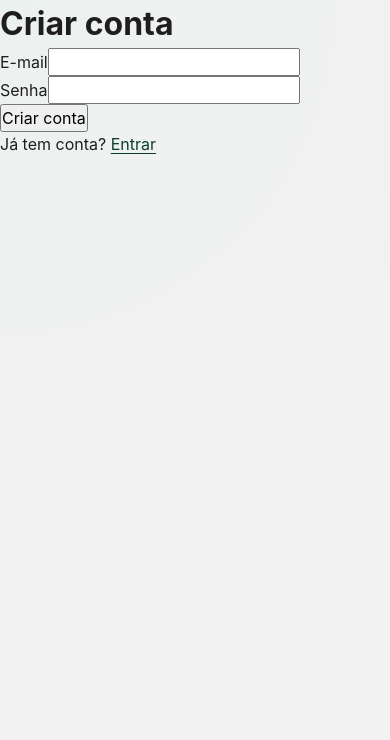
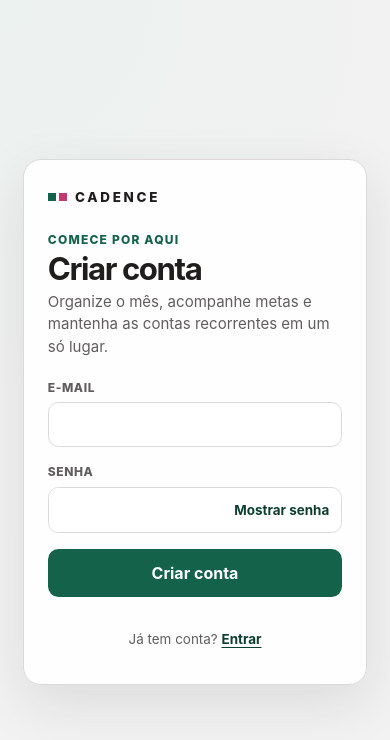
Before and after one commit to Brunotlps/cadence, a Next.js app: page /signup in a window 390 px wide. Shown: the top 740 px of the page. Built offline with nearby package versions, Linux system fonts and the light colour scheme.

Commit message:
feat(auth): unify mobile account flow

```diff
--- a/app/signup/page.tsx
+++ b/app/signup/page.tsx
@@ -2,7 +2,10 @@
 
 import { useActionState } from "react";
 import Link from "next/link";
+import { AuthShell } from "@/components/auth/auth-shell";
+import { PasswordField } from "@/components/auth/password-field";
 import { signUpAction, type SignUpState } from "@/lib/actions/auth";
+import styles from "@/components/auth/auth-shell.module.css";
 
 const initialState: SignUpState = { error: null };
 
@@ -10,31 +13,35 @@ export default function SignUpPage() {
   const [state, formAction, pending] = useActionState(signUpAction, initialState);
 
   return (
-    <main>
-      <h1>Criar conta</h1>
-      <form action={formAction}>
-        <div>
+    <AuthShell
+      eyebrow="Comece por aqui"
+      title="Criar conta"
+      description="Organize o mês, acompanhe metas e mantenha as contas recorrentes em um só lugar."
+      footer={
+        <p>
+          Já tem conta? <Link href="/login">Entrar</Link>
+        </p>
+      }
+    >
+      <form className={styles.form} action={formAction} aria-busy={pending}>
+        <div className={styles.field}>
           <label htmlFor="email">E-mail</label>
           <input id="email" name="email" type="email" required autoComplete="email" />
         </div>
-        <div>
-          <label htmlFor="password">Senha</label>
-          <input
-            id="password"
-            name="password"
-            type="password"
-            required
-            autoComplete="new-password"
-          />
-        </div>
-        {state.error && <p role="alert">{state.error}</p>}
-        <button type="submit" disabled={pending}>
-          Criar conta
+        <PasswordField
+          id="password"
+          label="Senha"
+          autoComplete="new-password"
+        />
+        {state.error && (
+          <p className={styles.error} role="alert">
+            {state.error}
+          </p>
+        )}
+        <button className={styles.submit} type="submit" disabled={pending}>
+          {pending ? "Criando conta…" : "Criar conta"}
         </button>
       </form>
-      <p>
-        Já tem conta? <Link href="/login">Entrar</Link>
-      </p>
-    </main>
+    </AuthShell>
   );
 }
--- /dev/null
+++ b/components/auth/auth-shell.module.css
@@ -0,0 +1,230 @@
+.page {
+  min-height: 100svh;
+  display: grid;
+  place-items: center;
+  padding: clamp(var(--space-4), 6vw, var(--space-10));
+}
+
+.card {
+  width: min(100%, 30rem);
+  border: 1px solid var(--border);
+  border-radius: calc(var(--radius-lg) + 0.25rem);
+  background: rgb(255 255 255 / 94%);
+  box-shadow: 0 18px 55px rgb(32 30 29 / 10%);
+  padding: clamp(var(--space-5), 6vw, var(--space-8));
+}
+
+.brand {
+  display: inline-flex;
+  align-items: center;
+  gap: var(--space-2);
+  font-size: var(--font-size-sm);
+  font-weight: var(--font-weight-bold);
+  letter-spacing: 0.2em;
+  text-transform: uppercase;
+}
+
+.brandMark {
+  display: inline-flex;
+  gap: 0.2rem;
+}
+
+.brandMark::before,
+.brandMark::after {
+  width: 0.5rem;
+  height: 0.5rem;
+  background: var(--brand);
+  content: "";
+}
+
+.brandMark::after {
+  background: #c2386f;
+}
+
+.header {
+  display: grid;
+  gap: var(--space-1);
+  margin-block: var(--space-6) var(--space-5);
+}
+
+.eyebrow {
+  color: var(--brand);
+  font-size: var(--font-size-xs);
+  font-weight: var(--font-weight-bold);
+  letter-spacing: 0.1em;
+  text-transform: uppercase;
+}
+
+.header h1 {
+  overflow-wrap: anywhere;
+  font-size: clamp(1.75rem, 8vw, 2.25rem);
+  letter-spacing: -0.045em;
+  line-height: 1.08;
+}
+
+.description {
+  color: var(--text-muted);
+  font-size: 0.94rem;
+}
+
+.form {
+  display: grid;
+  gap: var(--space-4);
+}
+
+.field {
+  min-width: 0;
+  display: grid;
+  gap: 0.35rem;
+}
+
+.field label {
+  color: var(--text-muted);
+  font-size: var(--font-size-xs);
+  font-weight: var(--font-weight-bold);
+  letter-spacing: 0.05em;
+  text-transform: uppercase;
+}
+
+.field input,
+.passwordControl {
+  width: 100%;
+  min-width: 0;
+  min-height: var(--control-min-height);
+  border: 1px solid var(--border);
+  border-radius: var(--radius-md);
+  background: var(--surface);
+}
+
+.field input {
+  color: var(--text);
+  font-size: 1rem;
+  padding: 0.6rem var(--space-3);
+}
+
+.field > input:focus-visible {
+  border-color: var(--brand);
+  box-shadow: 0 0 0 3px var(--focus-ring);
+  outline: none;
+}
+
+.passwordControl {
+  display: grid;
+  grid-template-columns: minmax(0, 1fr) auto;
+  overflow: hidden;
+}
+
+.passwordControl:focus-within {
+  border-color: var(--brand);
+  box-shadow: 0 0 0 3px var(--focus-ring);
+}
+
+.passwordControl input {
+  border: 0;
+  border-radius: 0;
+  box-shadow: none;
+  outline: none;
+}
+
+.passwordControl button {
+  min-width: var(--control-min-height);
+  min-height: var(--control-min-height);
+  border: 0;
+  background: transparent;
+  color: var(--brand-strong);
+  cursor: pointer;
+  font-size: var(--font-size-sm);
+  font-weight: var(--font-weight-semibold);
+  padding-inline: var(--space-3);
+}
+
+.submit {
+  width: 100%;
+  min-height: var(--control-min-height);
+  border: 0;
+  border-radius: var(--radius-md);
+  background: var(--brand);
+  color: var(--on-accent);
+  cursor: pointer;
+  font-weight: var(--font-weight-semibold);
+  padding: var(--space-3) var(--space-4);
+  transition:
+    background 150ms ease,
+    transform 150ms ease;
+}
+
+.submit:hover:not(:disabled) {
+  background: var(--brand-strong);
+  transform: translateY(-1px);
+}
+
+.submit:disabled {
+  cursor: wait;
+  opacity: 0.65;
+}
+
+.message,
+.error {
+  border-radius: var(--radius-sm);
+  padding: var(--space-3);
+}
+
+.message {
+  background: var(--success-soft);
+  color: var(--success);
+}
+
+.error {
+  background: var(--danger-soft);
+  color: var(--danger);
+}
+
+.footer {
+  display: flex;
+  min-height: var(--control-min-height);
+  align-items: center;
+  justify-content: center;
+  color: var(--text-muted);
+  font-size: var(--font-size-sm);
+  gap: var(--space-1);
+  margin-top: var(--space-5);
+  text-align: center;
+}
+
+.footer a {
+  display: inline-flex;
+  min-height: var(--control-min-height);
+  align-items: center;
+  font-weight: var(--font-weight-semibold);
+}
+
+@media (max-width: 380px) {
+  .page {
+    align-items: start;
+    padding: var(--space-2);
+  }
+
+  .card {
+    border-radius: var(--radius-lg);
+    padding: var(--space-5) var(--space-4);
+  }
+
+  .header {
+    margin-block: var(--space-5) var(--space-4);
+  }
+
+  .footer {
+    flex-wrap: wrap;
+    margin-top: var(--space-4);
+  }
+}
+
+@media (prefers-reduced-motion: reduce) {
+  .submit {
+    transition: none;
+  }
+
+  .submit:hover:not(:disabled) {
+    transform: none;
+  }
+}
--- /dev/null
+++ b/components/auth/auth-shell.tsx
@@ -0,0 +1,36 @@
+import type { ReactNode } from "react";
+import styles from "./auth-shell.module.css";
+
+type AuthShellProps = {
+  eyebrow: string;
+  title: string;
+  description: string;
+  children: ReactNode;
+  footer?: ReactNode;
+};
+
+export function AuthShell({
+  eyebrow,
+  title,
+  description,
+  children,
+  footer,
+}: AuthShellProps) {
+  return (
+    <main className={styles.page}>
+      <section className={styles.card} aria-labelledby="account-flow-title">
+        <p className={styles.brand}>
+          <span className={styles.brandMark} aria-hidden="true" />
+          <span>Cadence</span>
+        </p>
+        <header className={styles.header}>
+          <p className={styles.eyebrow}>{eyebrow}</p>
+          <h1 id="account-flow-title">{title}</h1>
+          <p className={styles.description}>{description}</p>
+        </header>
+        {children}
+        {footer && <footer className={styles.footer}>{footer}</footer>}
+      </section>
+    </main>
+  );
+}
--- /dev/null
+++ b/components/auth/password-field.tsx
@@ -0,0 +1,41 @@
+"use client";
+
+import { useState } from "react";
+import styles from "./auth-shell.module.css";
+
+type PasswordFieldProps = {
+  id: string;
+  label: string;
+  autoComplete: "current-password" | "new-password";
+};
+
+export function PasswordField({
+  id,
+  label,
+  autoComplete,
+}: PasswordFieldProps) {
+  const [visible, setVisible] = useState(false);
+
+  return (
+    <div className={styles.field}>
+      <label htmlFor={id}>{label}</label>
+      <div className={styles.passwordControl}>
+        <input
+          id={id}
+          name="password"
+          type={visible ? "text" : "password"}
+          required
+          autoComplete={autoComplete}
+        />
+        <button
+          type="button"
+          aria-controls={id}
+          aria-pressed={visible}
+          onClick={() => setVisible((current) => !current)}
+        >
+          {visible ? "Ocultar senha" : "Mostrar senha"}
+        </button>
+      </div>
+    </div>
+  );
+}
```
Also changed, not shown: app/(protected)/onboarding/workspace/page.tsx (+17 -9 lines), app/confirm-email/page.tsx (+20 -13 lines), app/forgot-password/page.tsx (+19 -8 lines), app/reset-password/page.tsx (+24 -17 lines), 1 other file (tests, documents, lock files or other folders).
